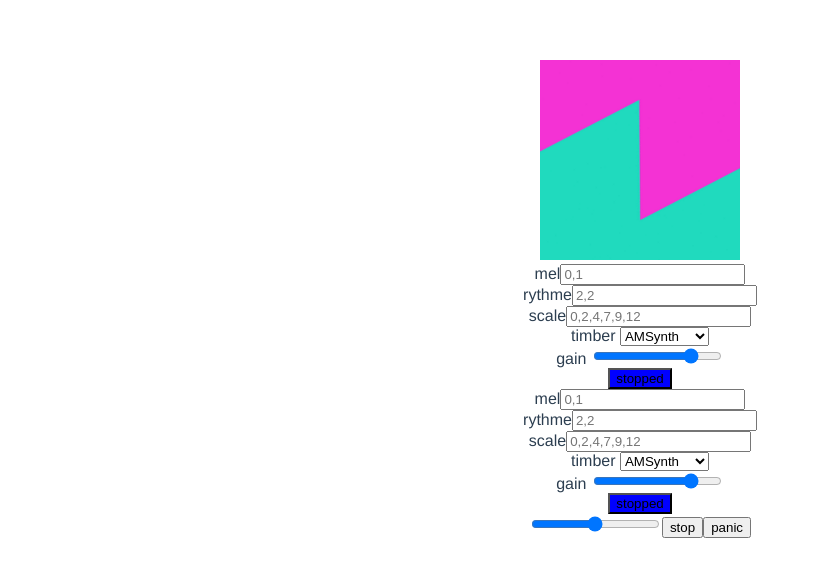
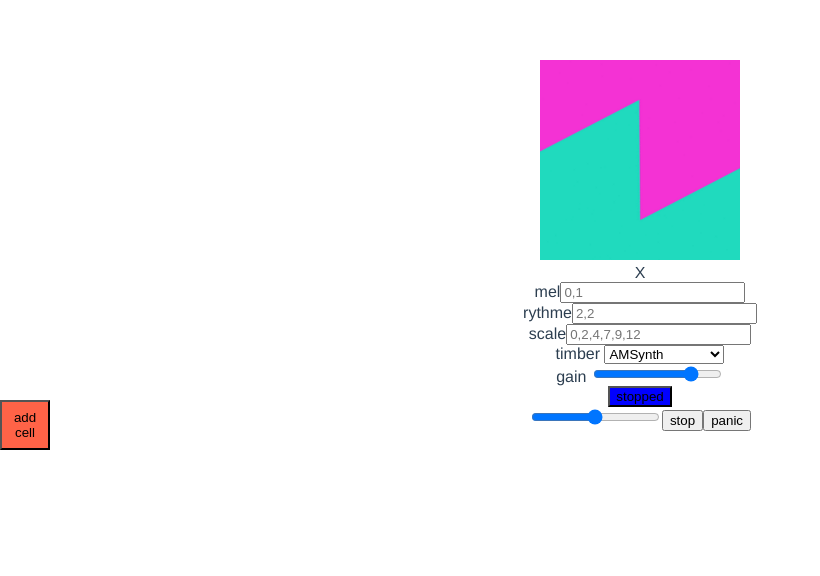
Before and after one commit to simdax/tonejsCli, a Vue app: page / in a window 1280 px wide. Shown: the top 576 px of the page, without its empty margins (0-820 px from the left). Built offline with nearby package versions, Linux system fonts and the light colour scheme.

Commit message:
adding component

```diff
--- a/src/App.vue
+++ b/src/App.vue
@@ -1,8 +1,8 @@
 <template>
   <div id="app">
     <img src="./assets/logo.png">
-    <router-view ns="bob"></router-view>
-    <router-view ns="bib"></router-view>
+    <container ref="generator"></container>
+    <button id="addCell" @click="$refs.generator.add()">add cell</button>
     <div id="settings">
       <input type="range" max="200" min="1" v-model='tempo' @input="setTempo">
       <button @click="toggle"> stop </button>
@@ -11,16 +11,34 @@
   </div>
 </template>
 
+<style>
+  #addCell{
+    position: fixed;
+    left: 0;
+    top: 50%;
+    width: 50px;
+    height: 50px;
+    background-color: tomato
+  }
+</style>
+
 <script>
 
 import Tone from 'tone'
+import container from './container.vue'
 global.t = Tone
 
 export default {
+  components: {container},
   name: 'app',
   data () {
     return {
       tempo: 100
+    }
+  },
+  computed: {
+    children () {
+      return this.$refs.generator.$children
     }
   },
   methods: {
@@ -28,23 +46,23 @@ export default {
       Tone.Transport.bpm.value = this.tempo
     },
     stop () {
-      for (var i = 0; i < this.$children.length; i++) {
-        var child = this.$children[i]
+      for (var i = 0; i < this.children.length; i++) {
+        var child = this.children[i]
         child.stop()
       }
+      Tone.Transport.stop()
     },
     all () {
-      for (var i = 0; i < this.$children.length; i++) {
-        var child = this.$children[i]
+      for (var i = 0; i < this.children.length; i++) {
+        var child = this.children[i]
         child.play()
       }
     },
     toggle () {
       // toggles all if one is stopped, else stop all
-      var children = this.$children
       loop: {
-        for (var i = 0; i < children.length; i++) {
-          var child = children[i]
+        for (var i = 0; i < this.children.length; i++) {
+          var child = this.children[i]
           if (child.sequence.state === 'stopped') {
             this.all()
             break loop
@@ -55,11 +73,11 @@ export default {
     },
     panic () {
       this.stop()
-      var children = this.$children
       Tone.context.close()
       Tone.context = new AudioContext()
-      for (var i = 0; i < children.length; i++) {
-        var child = children[i]
+      Tone.Transport.stop()
+      for (var i = 0; i < this.children.length; i++) {
+        var child = this.children[i]
         child.create()
       }
     }
--- a/src/components/Hello.vue
+++ b/src/components/generator.vue
@@ -1,12 +1,13 @@
 <template>
   <div class="hello">
+    <div class="close" @click="$emit('kill',ns)">X</div>
     <in v-model='mel' :placeholder="mel" >mel</in>
     <in v-model='rythme' :placeholder="rythme">rythme</in>
     <in v-model='scale' :placeholder="scale">scale</in>
     <div>
       timber
       <select v-model="timber" name="" id="" @change="setTimber">
-        <option v-for="n in ['AMSynth','PluckSynth']" :value="n" >{{n}}</option>
+        <option v-for="n in ['AMSynth', 'FMSynth', 'DuoSynth','PluckSynth', 'MembraneSynth', 'MetalSynth']" :value="n" >{{n}}</option>
       </select>
     </div>
     <div>
@@ -51,7 +52,6 @@ export default {
   },
   methods: {
     setTimber () {
-      console.log(this.timber)
       // kill old one ?
       this.sound = new Tone[this.timber]().toMaster()
     },
@@ -107,6 +107,9 @@ export default {
 <!-- Add "scoped" attribute to limit CSS to this component only -->
 <style scoped>
 
+.close{
+
+}
 .hello{
   display: flex;
   flex-flow: column;
--- /dev/null
+++ b/src/container.vue
@@ -0,0 +1,30 @@
+<template>
+	<div>
+		<generator
+		 v-for="i in components" :ns='String(i)' :key='i'
+		 @kill="kill($event)"
+		></generator>
+	</div>
+</template>
+
+<script>
+	import generator from './components/generator.vue'
+	export default {
+		components: {generator},
+		data () {
+			return {
+				// list of namespaces for components
+				components: [0]
+			}
+		},
+		methods: {
+			add () {
+				this.components.push(this.components.length)
+			},
+			kill (e) {
+				this.components.splice(e, 1)
+				this.$children[e].stop()
+			}
+		}
+	}
+</script>
--- a/src/main.js
+++ b/src/main.js
@@ -3,7 +3,7 @@
 import Vue from 'vue'
 import VueX from 'vuex'
 import App from './App'
-import router from './router'
+// import router from './router'
 
 Vue.use(VueX)
 
@@ -22,7 +22,7 @@ Vue.config.productionTip = false
 new Vue({
   el: '#app',
   store,
-  router,
+  // router,
   template: '<App/>',
   components: { App }
 })
--- a/src/router/index.js
+++ b/src/router/index.js
@@ -1,15 +1,15 @@
-import Vue from 'vue'
-import Router from 'vue-router'
-import Hello from '@/components/Hello'
+// import Vue from 'vue'
+// import Router from 'vue-router'
+// import Hello from '@/components/Hello'
 
-Vue.use(Router)
+// Vue.use(Router)
 
-export default new Router({
-  routes: [
-    {
-      path: '/',
-      name: 'Hello',
-      component: Hello
-    }
-  ]
-})
+// export default new Router({
+//   routes: [
+//     {
+//       path: '/',
+//       name: 'Hello',
+//       component: Hello
+//     }
+//   ]
+// })
```
